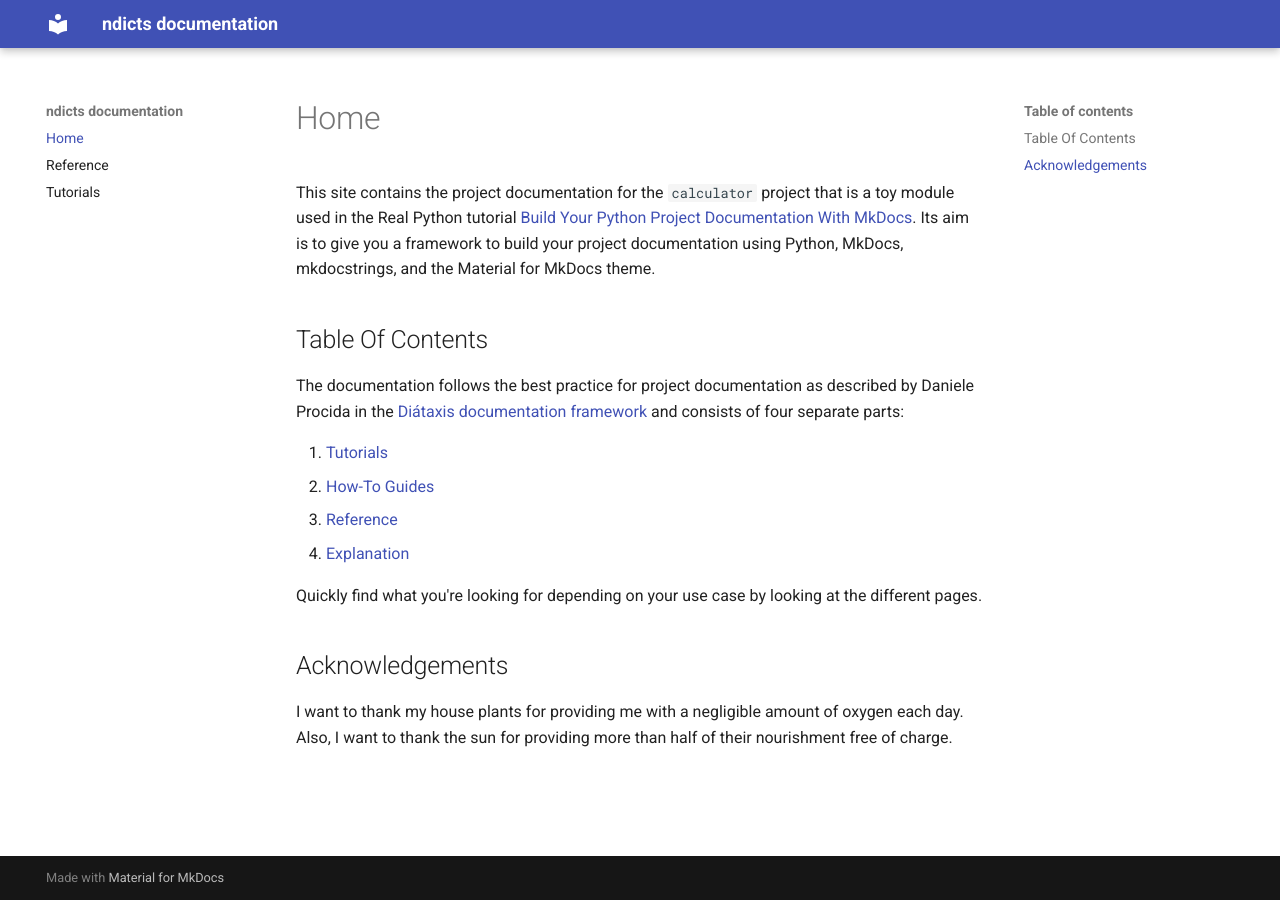
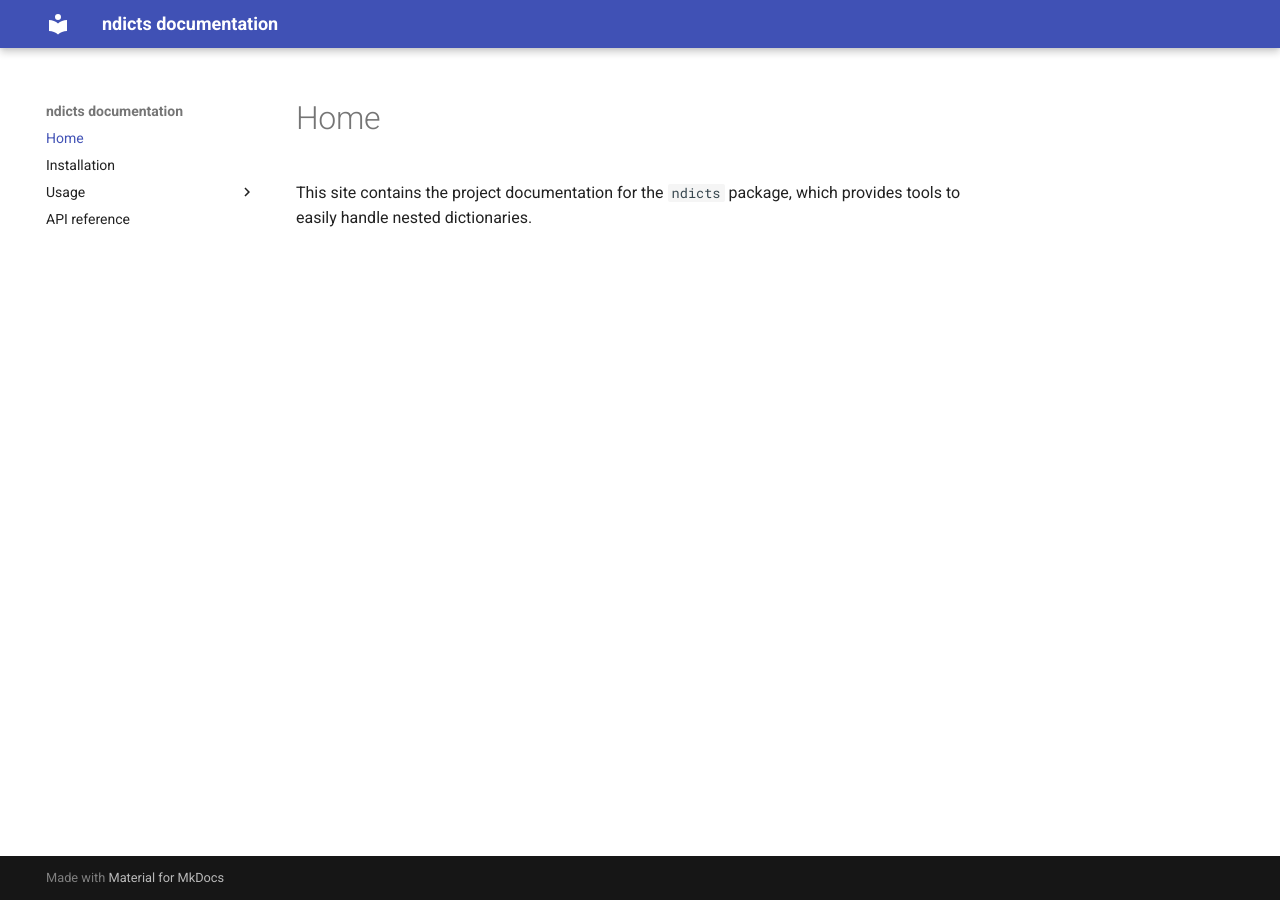
Before and after one commit to edd313/ndicts, an MkDocs documentation site: the page built from docs/index.md, in a window 1280 px wide. Built offline with MkDocs 1.6.1 and Material for MkDocs 9.7.7, drawn with Linux system fonts in a browser that asks for light colours.

Commit message:
First version of the documentation.

```diff
--- a/docs/index.md
+++ b/docs/index.md
@@ -1,30 +1,2 @@
-This site contains the project documentation for the
-`calculator` project that is a toy module used in the
-Real Python tutorial
-[Build Your Python Project Documentation With MkDocs](
-    https://realpython.com/python-project-documentation-with-mkdocs/).
-Its aim is to give you a framework to build your
-project documentation using Python, MkDocs,
-mkdocstrings, and the Material for MkDocs theme.
-
-## Table Of Contents
-
-The documentation follows the best practice for
-project documentation as described by Daniele Procida
-in the [Diátaxis documentation framework](https://diataxis.fr/)
-and consists of four separate parts:
-
-1. [Tutorials](tutorials.md)
-2. [How-To Guides](how-to-guides.md)
-3. [Reference](reference.md)
-4. [Explanation](explanation.md)
-
-Quickly find what you're looking for depending on
-your use case by looking at the different pages.
-
-## Acknowledgements
-
-I want to thank my house plants for providing me with
-a negligible amount of oxygen each day. Also, I want
-to thank the sun for providing more than half of their
-nourishment free of charge.
+This site contains the project documentation for the `ndicts` package,
+which provides tools to easily handle nested dictionaries.
--- a/mkdocs.yml
+++ b/mkdocs.yml
@@ -8,3 +8,11 @@ plugins:
       handlers:
         python:
           docstring_style: "google"
+
+nav:
+  - Home: index.md
+  - installation.md
+  - Usage:
+    - quickstart.md
+    - initializers.md
+  - API reference: reference.md
```
Also changed, not shown: README.md (+56 -69 lines), docs/initializers.md (added, +21 -0 lines), docs/installation.md (added, +5 -0 lines), docs/quickstart.md (added, +29 -0 lines), docs/tutorials.md (deleted, +0 -16 lines), 1 other file.
